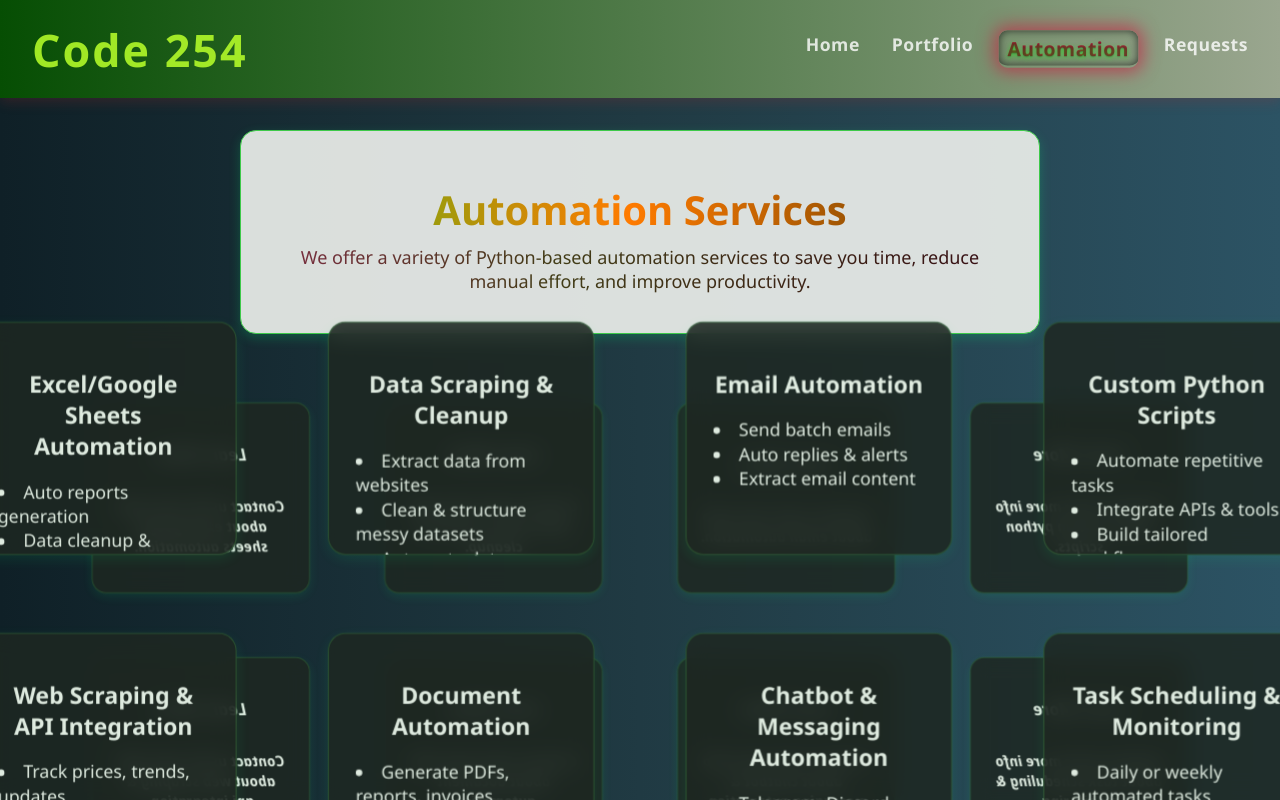
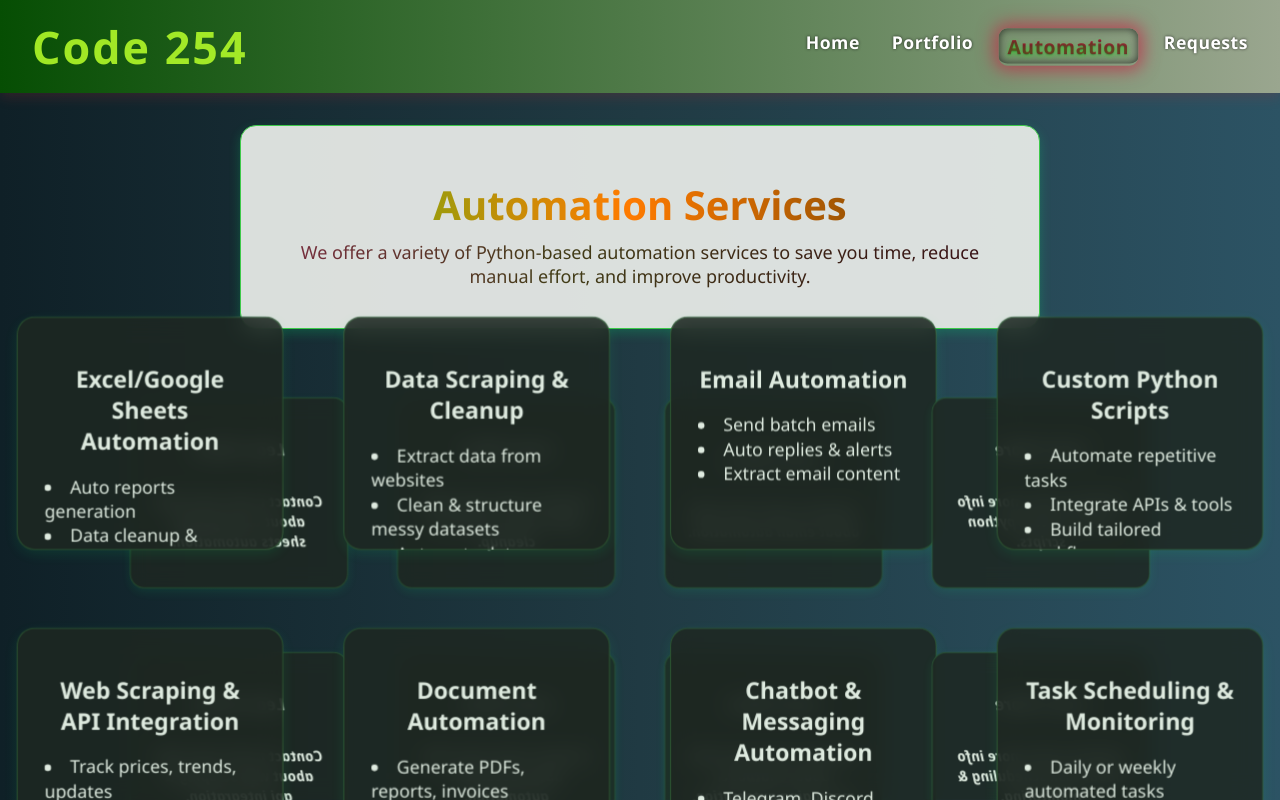
Before and after one commit to Kenistance/website, a React (Vite) app in the folder frontend/: page /automation in a window 1280 px wide. Built offline with nearby package versions, Linux system fonts and the light colour scheme.

Commit message:
Navbar and Automation css

```diff
--- a/frontend/src/styles/Automation.module.css
+++ b/frontend/src/styles/Automation.module.css
@@ -56,6 +56,11 @@
   gap: 2.5rem;
   perspective: 1200px;
   justify-items: center; /* center cubes horizontally */
+  padding-left: 2rem;    /* Added: left padding */
+  padding-right: 2rem;   /* Added: right padding */
+  max-width: 1200px;     /* Added: optional max width */
+  margin-left: auto;     /* Added: center horizontally */
+  margin-right: auto;
 }
 
 .cube {
--- a/frontend/src/styles/Navbar.css
+++ b/frontend/src/styles/Navbar.css
@@ -5,12 +5,14 @@
   justify-content: space-between;
   align-items: center;
   padding: 1rem 2rem;
-  background: linear-gradient(90deg, #064e03 , #9aa68f);
+  background: linear-gradient(90deg, #064e03, #9aa68f);
+  background-color: #064e03;  /* fallback solid color for better reliability */
   box-shadow: 0 4px 12px rgba(190, 45, 45, 0.2);
   position: sticky;
   top: 0;
   z-index: 999;
   font-family: 'Segoe UI', Tahoma, Geneva, Verdana, sans-serif;
+  min-height: 60px; /* ensure navbar height is consistent */
 }
 
 .navbar-logo {
@@ -31,6 +33,10 @@
   list-style: none;
   display: flex;
   gap: 2rem;
+  justify-content: flex-end; /* explicitly align links to right */
+  flex-grow: 1; /* take available space */
+  margin: 0; /* reset default list margin */
+  padding: 0; /* reset default list padding */
 }
 
 .navbar-links li {
@@ -38,7 +44,8 @@
 }
 
 .nav-link {
-  color: #ffffffcc; /* soft white */
+  color: #ffffff; /* full white for better visibility */
+  text-shadow: 0 0 3px rgba(0, 0, 0, 0.7); /* subtle shadow for contrast */
   text-decoration: none;
   font-weight: 600;
   font-size: 1.1rem;
@@ -46,6 +53,8 @@
   transition: color 0.3s ease;
   letter-spacing: 0.5px;
   border-bottom: 2px solid transparent;
+  position: relative;
+  z-index: 0;
 }
 
 .nav-link:hover {
@@ -83,12 +92,6 @@
   }
 }
 
-.nav-link {
-  transition: all 0.3s ease;
-  position: relative;
-  z-index: 0;
-}
-
 .nav-link.active {
   color: #f55115;
   font-weight: 700;
```
